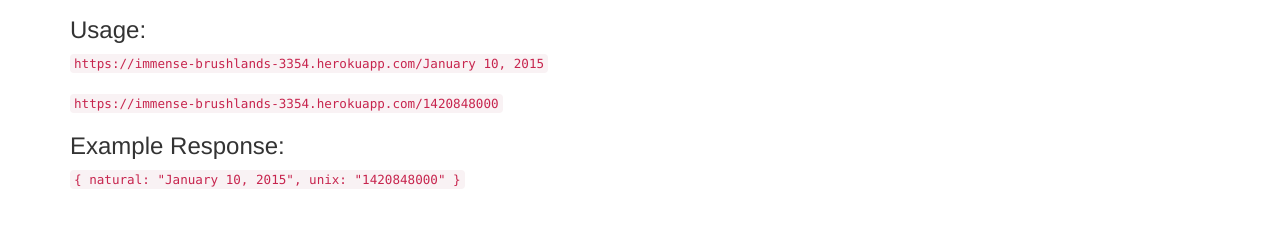
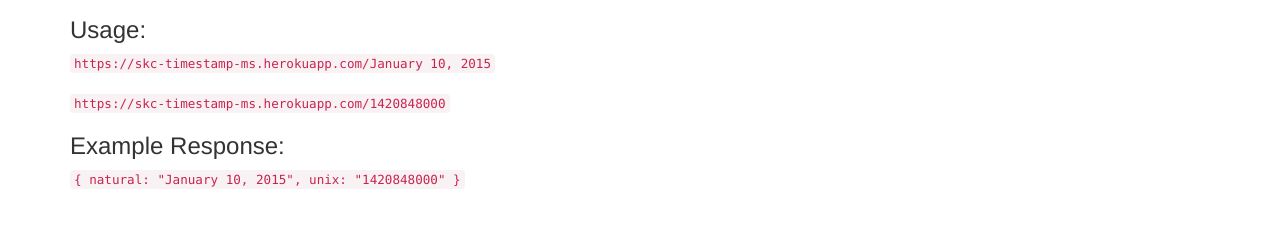
Before and after one commit to sanatankc/fcc-timestamp-microservice, a website: page views/index.html in a window 1280 px wide. Shown: the part 206-434 px from the top of the page. Drawn offline with nearby package versions, Linux system fonts and the light colour scheme.

Commit message:
fixed port problem and updated view]

```diff
--- a/server.js
+++ b/server.js
@@ -33,5 +33,5 @@
     }
 })
 
-app.listen(4000)
-console.log('listening on port 4000 ...')
+app.listen(4000 || process.env.PORT)
+console.log(`listening on port ${4000 || process.env.PORT} ...`)
--- a/views/index.html
+++ b/views/index.html
@@ -18,8 +18,8 @@
         as both. If the input is neither it will return <code>null</code> values.
       </p>
       <h3>Usage:</h3>
-      <code>https://immense-brushlands-3354.herokuapp.com/January 10, 2015</code><br /><br />
-      <code>https://immense-brushlands-3354.herokuapp.com/1420848000</code>
+      <code>https://skc-timestamp-ms.herokuapp.com/January 10, 2015</code><br /><br />
+      <code>https://skc-timestamp-ms.herokuapp.com/1420848000</code>
       <h3>Example Response:</h3>
 <code>{ natural: "January 10, 2015", unix: "1420848000" }</code>
     </div>
```
